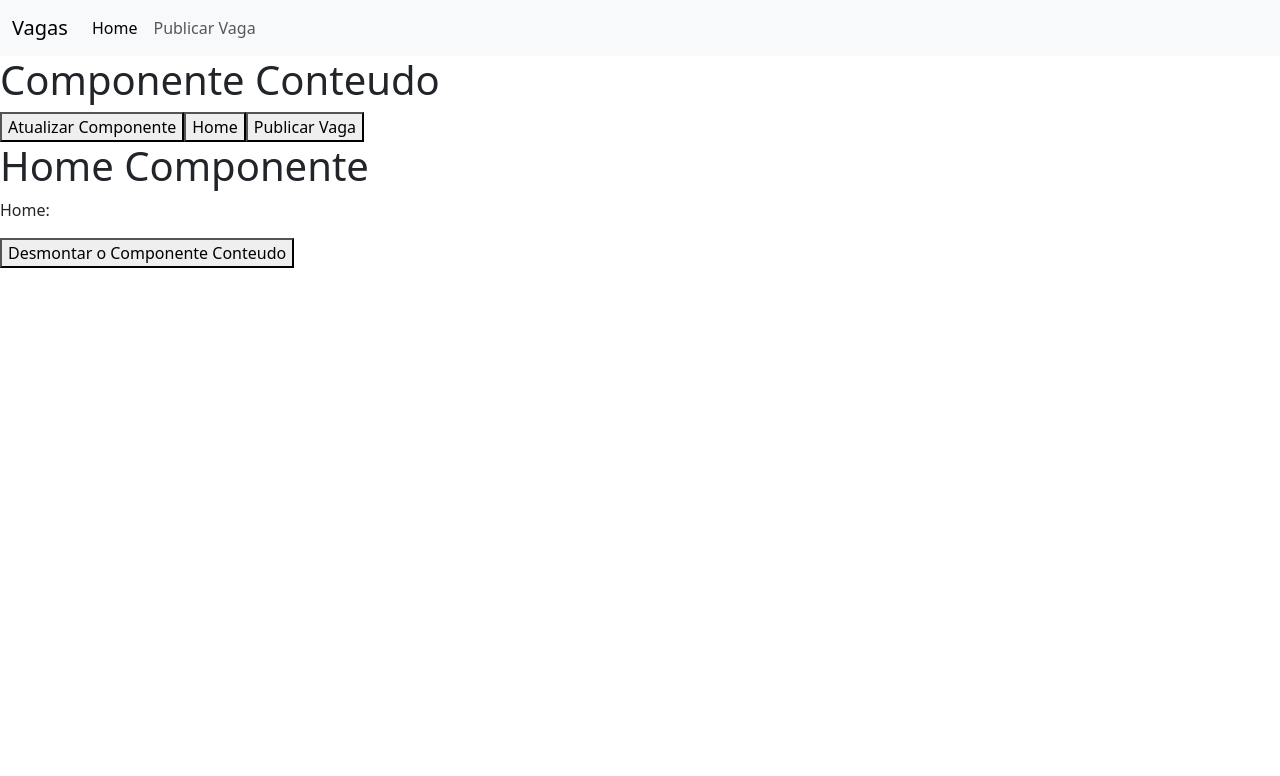
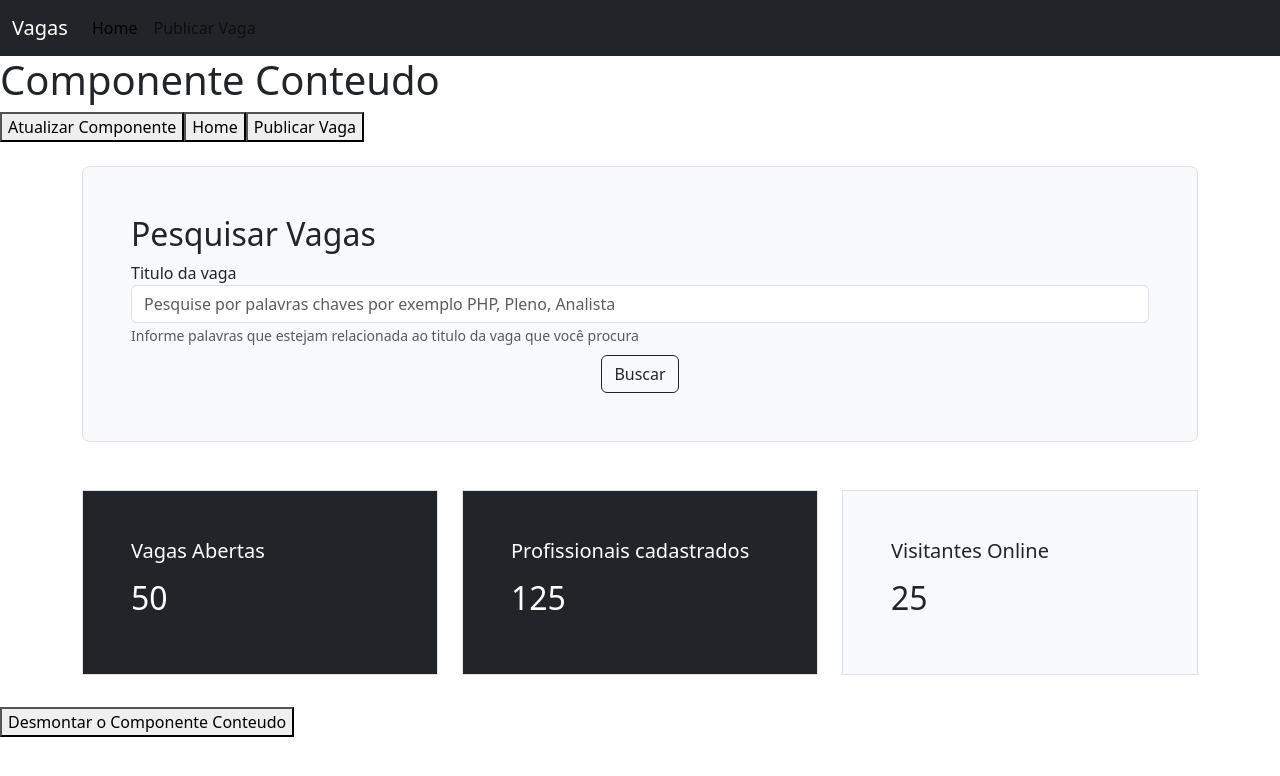
Before and after one commit to ProgramadorVictor/vagas-front, a Vue app: page / in a window 1280 px wide. Shown: the top 776 px of the page. Built offline with nearby package versions, Linux system fonts and the light colour scheme.

Commit message:
style: adicionando um visual ao componente home

```diff
--- a/src/components/layouts/TopoComponent.vue
+++ b/src/components/layouts/TopoComponent.vue
@@ -1,11 +1,13 @@
 <template>
     <div>
-        <nav class="navbar navbar-expand-lg bg-body-tertiary">
+        <nav class="navbar navbar-expand-lg bg-dark">
             <div class="container-fluid">
-                <a class="navbar-brand" href="#">Vagas</a>
-                <button class="navbar-toggler" type="button" data-bs-toggle="collapse" data-bs-target="#navbarNav" aria-controls="navbarNav" aria-expanded="false" aria-label="Toggle navigation">
-                    <span class="navbar-toggler-icon"></span>
-                </button>
+                <a class="navbar-brand text-white" href="#">Vagas</a>
+                <nav class="navbar navbar-dark bg-dark">
+                    <button class="navbar-toggler" type="button" data-toggle="collapse" data-target="#navbarToggleExternalContent" aria-controls="navbarToggleExternalContent" aria-expanded="false" aria-label="Toggle navigation">
+                        <span class="navbar-toggler-icon"></span>
+                    </button>
+                </nav>
                 <div class="collapse navbar-collapse" id="navbarNav">
                     <ul class="navbar-nav">
                         <li class="nav-item">
--- a/src/components/views/HomeView.vue
+++ b/src/components/views/HomeView.vue
@@ -1,7 +1,48 @@
 <template>
-    <div>
-        <h1>Home Componente</h1>
-        <p>Home: {{ $style }}</p>
+    <div class="container py-4">
+        <div class="row">
+            <div class="col">
+                <div class="h-100 p-5 bg-light border rounded-3">
+                    <h2>Pesquisar Vagas</h2>
+                    <div class="row">
+                        <div class="col">
+                            <div class="form-group">
+                                <label for="">Titulo da vaga</label>
+                                <input type="text" name="" id="" class="form-control" placeholder="Pesquise por palavras chaves por exemplo PHP, Pleno, Analista">
+                                <small class="form-text text-muted">Informe palavras que estejam relacionada ao titulo da vaga que você procura</small>
+                            </div>
+                        </div>
+                    </div>
+                    <div class="row">
+                        <div class="col text-center">
+                            <button class="btn btn-outline-dark mt-2">Buscar</button>
+                        </div>
+                    </div>
+                </div>
+            </div>
+        </div>
+        <div class="row mt-5">
+            <div class="col-4">
+                <div class="h5 p-5 roudend-3 border bg-dark text-white">
+                    <p>Vagas Abertas</p>
+                    <h2>50</h2>
+                </div>
+            </div>
+            <div class="col-4">
+                <div class="h5 p-5 roudend-3 border bg-dark text-white">
+                    <p>Profissionais cadastrados</p>
+                    <h2>125</h2>
+                </div>
+            </div>
+            <div class="col-4">
+                <div class="h5 p-5 roudend-3 border bg-light text-dark">
+                    <p>Visitantes Online</p>
+                    <h2>25</h2>
+                </div>
+            </div>
+        </div>
+        <!-- <h1>Home Componente</h1>
+        <p>Home: {{ $style }}</p> -->
     </div>
 </template>
 <script>
```
